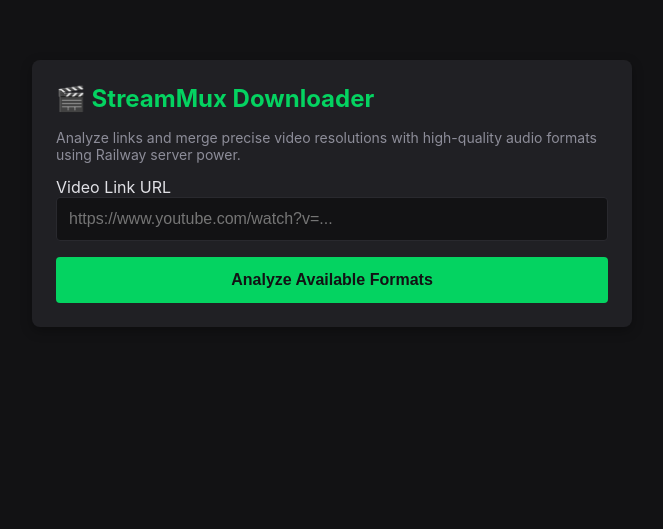
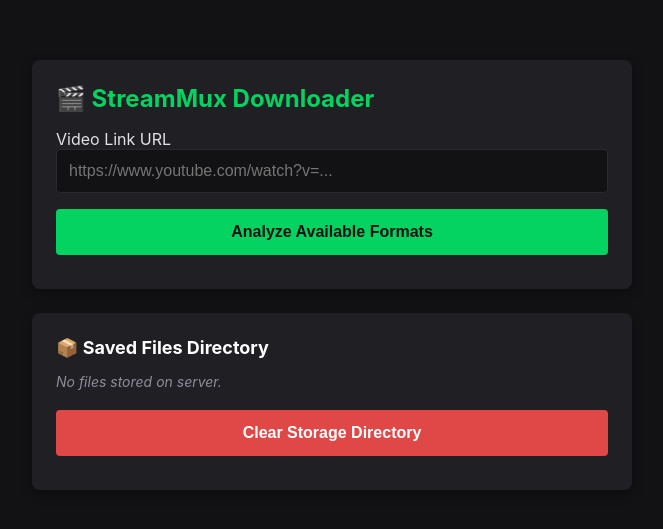
Before and after one commit to Git-yRail1/mineytDlr, a Flask app: page / in a window 1280 px wide. Shown: the top 529 px of the page, without its empty margins (308-971 px from the left). Run offline with Flask 3, Linux system fonts and the light colour scheme; parts of the project's set-up code (start-up, migrations or seed data) failed here and were passed over.

Commit message:
change app.py

```diff
--- a/app.py
+++ b/app.py
@@ -1,21 +1,83 @@
-from flask import Flask, render_template, request, jsonify, send_file
+from flask import Flask, render_template, request, jsonify, send_from_directory
 import yt_dlp
 import os
 import subprocess
 import re
+import shutil
 
 app = Flask(__name__)
 
-# Ensure absolute temporary and download storage zones exist
+# Core directory configurations
 STORAGE_DIR = "/tmp"
+DOWNLOADS_DIR = os.path.join(STORAGE_DIR, "downloads")
+
 os.makedirs(STORAGE_DIR, exist_ok=True)
+os.makedirs(DOWNLOADS_DIR, exist_ok=True)
+
+# Path where the temporary cookies file will be generated on the server
+COOKIE_FILE_PATH = os.path.join(STORAGE_DIR, "youtube_cookies.txt")
 
 def clean_filename(title):
     return re.sub(r'[^\w\s-]', '', title).strip().replace(' ', '_')
 
+# --- COOKIE ENGINE SHIELD ---
+cookies_data = os.environ.get("YOUTUBE_COOKIES", "").strip()
+if cookies_data:
+    try:
+        with open(COOKIE_FILE_PATH, "w", encoding="utf-8") as f:
+            f.write(cookies_data)
+        print("✅ Cookie asset written successfully.")
+    except Exception as e:
+        print(f"❌ Failed to write temporary cookie file: {e}")
+
+BYPASS_OPTS = {
+    'quiet': True,
+    'no_warnings': True,
+    'geo_bypass': True,
+    'extractor_args': {
+        'youtube': {
+            'player_client': ['web', 'ios'],
+            'skip': ['dash', 'hls']
+        }
+    },
+    'http_headers': {
+        'User-Agent': 'Mozilla/5.0 (Windows NT 10.0; Win64; x64) AppleWebKit/537.36 (KHTML, like Gecko) Chrome/120.0.0.0 Safari/537.36',
+        'Accept': 'text/html,application/xhtml+xml,application/xml;q=0.9,*/*;q=0.8',
+    }
+}
+
+if os.path.exists(COOKIE_FILE_PATH):
+    BYPASS_OPTS['cookiefile'] = COOKIE_FILE_PATH
+
 @app.route('/')
 def home():
     return render_template('index.html')
+
+@app.route('/files', methods=['GET'])
+def list_files():
+    try:
+        files = os.listdir(DOWNLOADS_DIR)
+        return jsonify({'files': files})
+    except Exception as e:
+        return jsonify({'error': str(e)}), 500
+
+@app.route('/files/<filename>', methods=['GET'])
+def get_file(filename):
+    # Safely deliver static download files without directory traversal vulnerabilities
+    return send_from_directory(DOWNLOADS_DIR, filename, as_attachment=True)
+
+@app.route('/clear', methods=['POST'])
+def clear_storage():
+    try:
+        for item in os.listdir(DOWNLOADS_DIR):
+            path = os.path.join(DOWNLOADS_DIR, item)
+            if os.path.isfile(path) or os.path.islink(path):
+                os.unlink(path)
+            elif os.path.isdir(path):
+                shutil.rmtree(path)
+        return jsonify({'message': 'Permanent file store cleared successfully'})
+    except Exception as e:
+        return jsonify({'error': str(e)}), 500
 
 @app.route('/scan', methods=['POST'])
 def scan_video():
@@ -25,7 +87,8 @@ def scan_video():
         return jsonify({'error': 'URL cannot be empty'}), 400
 
     try:
-        with yt_dlp.YoutubeDL({'quiet': True}) as ydl:
+        scan_opts = BYPASS_OPTS.copy()
+        with yt_dlp.YoutubeDL(scan_opts) as ydl:
             meta = ydl.extract_info(url, download=False)
             formats = meta.get('formats', [])
 
@@ -59,34 +122,34 @@ def download_video():
         return jsonify({'error': 'Missing URL or Resolution parameters'}), 400
 
     try:
-        # Step 1: Gather clean title information
-        with yt_dlp.YoutubeDL({'quiet': True}) as ydl:
+        with yt_dlp.YoutubeDL(BYPASS_OPTS) as ydl:
             meta = ydl.extract_info(url, download=False)
             safe_title = clean_filename(meta.get('title', 'video'))
 
-        # Construct temporary operational paths
         video_pattern = os.path.join(STORAGE_DIR, f"temp_v_{safe_title}")
         audio_pattern = os.path.join(STORAGE_DIR, f"temp_a_{safe_title}")
-        output_file = os.path.join(STORAGE_DIR, f"{safe_title}_{target_height}p.mp4")
-        print("step1 finish")
-        # Step 2: Download isolated tracks
-        video_opts = {
+
+        # CHANGED: The target path points directly into the permanent directory location
+        output_filename = f"{safe_title}_{target_height}p.mp4"
+        output_file = os.path.join(DOWNLOADS_DIR, output_filename)
+
+        video_opts = BYPASS_OPTS.copy()
+        video_opts.update({
             'format': f'bestvideo[height={target_height}]/bestvideo[height<={target_height}]',
-            'outtmpl': f"{video_pattern}.%(ext)s",
-            'quiet': True
-        }
-        audio_opts = {
+            'outtmpl': f"{video_pattern}.%(ext)s"
+        })
+
+        audio_opts = BYPASS_OPTS.copy()
+        audio_opts.update({
             'format': 'bestaudio',
-            'outtmpl': f"{audio_pattern}.%(ext)s",
-            'quiet': True
-        }
+            'outtmpl': f"{audio_pattern}.%(ext)s"
+        })
 
         with yt_dlp.YoutubeDL(video_opts) as ydl:
             ydl.download([url])
         with yt_dlp.YoutubeDL(audio_opts) as ydl:
             ydl.download([url])
-        print("step2 finish")
-        # Step 3: Dynamically scan for extension formats downloaded
+
         files = os.listdir(STORAGE_DIR)
         v_match = [f for f in files if f.startswith(f"temp_v_{safe_title}")]
         a_match = [f for f in files if f.startswith(f"temp_a_{safe_title}")]
@@ -96,8 +159,7 @@ def download_video():
 
         video_file = os.path.join(STORAGE_DIR, v_match[0])
         audio_file = os.path.join(STORAGE_DIR, a_match[0])
-        print("step3 finish")
-        # Step 4: Combine via system ffmpeg
+
         ffmpeg_cmd = [
             'ffmpeg', '-y',
             '-i', video_file,
@@ -108,13 +170,13 @@ def download_video():
         ]
 
         process = subprocess.run(ffmpeg_cmd, stdout=subprocess.PIPE, stderr=subprocess.PIPE, text=True)
-        print("ffmpeg finish")
-        # Cleanup temporary chunks immediately
+
         if os.path.exists(video_file): os.remove(video_file)
         if os.path.exists(audio_file): os.remove(audio_file)
-        print("Erase temp files")
+
         if process.returncode == 0 and os.path.exists(output_file):
-            return send_file(output_file, as_attachment=True, download_name=os.path.basename(output_file))
+            # Return JSON instead of binary data streams
+            return jsonify({'success': True, 'filename': output_filename})
         else:
             return jsonify({'error': f'Muxing compilation failed: {process.stderr}'}), 500
 
@@ -122,6 +184,5 @@ def download_video():
         return jsonify({'error': str(e)}), 500
 
 if __name__ == '__main__':
-    # Railway passes a dynamic PORT environment variable we must listen to
     port = int(os.environ.get("PORT", 5000))
     app.run(host='0.0.0.0', port=port)
--- a/templates/index.html
+++ b/templates/index.html
@@ -3,46 +3,89 @@
 <head>
     <meta charset="UTF-8">
     <meta name="viewport" content="width=device-width, initial-scale=1.0">
-    <title>StreamMux - YouTube Downloader</title>
+    <title>StreamMux Server Storage Downloader</title>
     <style>
         body { font-family: -apple-system, BlinkMacSystemFont, "Segoe UI", Roboto, sans-serif; background: #121214; color: #e1e1e6; max-width: 600px; margin: 40px auto; padding: 20px; }
-        .card { background: #202024; border-radius: 8px; padding: 24px; box-shadow: 0 4px 12px rgba(0,0,0,0.3); }
+        .card { background: #202024; border-radius: 8px; padding: 24px; box-shadow: 0 4px 12px rgba(0,0,0,0.3); margin-bottom: 24px; }
         h1 { margin-top: 0; color: #04d361; font-size: 24px; }
+        h2 { color: #fff; font-size: 18px; margin-top: 0; }
         input[type="text"], select { width: 100%; padding: 12px; border-radius: 4px; border: 1px solid #29292e; background: #121214; color: #fff; box-sizing: border-box; margin-bottom: 16px; font-size: 16px; }
-        button { width: 100%; background: #04d361; color: #121214; border: none; padding: 14px; border-radius: 4px; font-weight: bold; cursor: pointer; font-size: 16px; transition: background 0.2s; }
+        button { width: 100%; background: #04d361; color: #121214; border: none; padding: 14px; border-radius: 4px; font-weight: bold; cursor: pointer; font-size: 16px; transition: background 0.2s; margin-bottom: 10px; }
         button:hover { background: #06b956; }
         button:disabled { background: #4d4d56; color: #8d8d99; cursor: not-allowed; }
+        .btn-danger { background: #e04848; color: #fff; }
+        .btn-danger:hover { background: #c53737; }
         .loading { display: none; text-align: center; color: #8d8d99; margin: 15px 0; font-size: 14px; }
         #format-section { display: none; margin-top: 20px; border-top: 1px solid #29292e; padding-top: 20px; }
         .video-title { font-weight: bold; color: #fff; margin-bottom: 12px; }
+        .file-list { list-style: none; padding: 0; margin: 0; }
+        .file-item { display: flex; justify-content: space-between; align-items: center; background: #121214; padding: 12px; border-radius: 4px; margin-bottom: 8px; border: 1px solid #29292e; }
+        .file-item a { color: #04d361; text-decoration: none; font-weight: bold; font-size: 14px; word-break: break-all; margin-right: 10px; }
+        .file-item a:hover { text-decoration: underline; }
+        .empty-text { color: #8d8d99; font-style: italic; font-size: 14px; }
     </style>
 </head>
 <body>
 
 <div class="card">
     <h1>🎬 StreamMux Downloader</h1>
-    <p style="color: #8d8d99; font-size: 14px;">Analyze links and merge precise video resolutions with high-quality audio formats using Railway server power.</p>
 
     <label for="url">Video Link URL</label>
     <input type="text" id="url" placeholder="https://www.youtube.com/watch?v=...">
 
     <button id="scan-btn" onclick="scanVideo()">Analyze Available Formats</button>
-    <div id="scan-loading" class="loading">⏳ Reading streaming codecs and stream layouts...</div>
+    <div id="scan-loading" class="loading">⏳ Reading streaming layouts...</div>
 
     <div id="format-section">
         <div class="video-title" id="video-title"></div>
         <label for="resolution">Select Resolution Track</label>
         <select id="resolution"></select>
 
-        <button id="download-btn" onclick="startDownload()">Download & Mux via FFmpeg</button>
-        <div id="download-loading" class="loading">🎬 Downloading isolated components and weaving final container file...</div>
+        <button id="download-btn" onclick="startDownload()">Process & Store on Server</button>
+        <div id="download-loading" class="loading">🎬 Downloading tracks and merging into server folder...</div>
     </div>
 </div>
 
+<div class="card">
+    <h2>📦 Saved Files Directory</h2>
+    <ul id="file-list" class="file-list">
+        <li class="empty-text">No files generated yet.</li>
+    </ul>
+    <button class="btn-danger" style="margin-top: 20px;" onclick="clearStorage()">Clear Storage Directory</button>
+</div>
+
 <script>
-// FIXED: Changed 'async def' to 'async function'
+// Load file storage on launch
+document.addEventListener("DOMContentLoaded", updateFileList);
+
+async function updateFileList() {
+    try {
+        const response = await fetch('/files');
+        const data = await response.json();
+        const list = document.getElementById('file-list');
+        list.innerHTML = '';
+
+        if(!data.files || data.files.length === 0) {
+            list.innerHTML = '<li class="empty-text">No files stored on server.</li>';
+            return;
+        }
+
+        data.files.forEach(file => {
+            const li = document.createElement('li');
+            li.className = 'file-item';
+            li.innerHTML = `
+                <a href="/files/${encodeURIComponent(file)}" download>${file}</a>
+                <span style="color:#8d8d99; font-size:12px;">Stored ✓</span>
+            `;
+            list.appendChild(li);
+        });
+    } catch(err) {
+        console.error("Failed listing store assets: ", err);
+    }
+}
+
 async function scanVideo() {
-    const url = document.getElementById('url').value.strip ? document.getElementById('url').value.strip() : document.getElementById('url').value.trim();
+    const url = document.getElementById('url').value.trim();
     if(!url) return alert('Please enter a URL first!');
 
     const btn = document.getElementById('scan-btn');
@@ -60,7 +103,6 @@ async function scanVideo() {
             body: JSON.stringify({ url })
         });
         const data = await response.json();
-
         if(data.error) throw new Error(data.error);
 
         document.getElementById('video-title').innerText = "Found: " + data.title;
@@ -70,7 +112,7 @@ async function scanVideo() {
         data.resolutions.forEach(res => {
             const opt = document.createElement('option');
             opt.value = res.height;
-            opt.innerText = `${res.height}p (.${res.ext})`;
+            opt.innerText = `${res.height}p (.mp4)`;
             selector.appendChild(opt);
         });
 
@@ -83,7 +125,6 @@ async function scanVideo() {
     }
 }
 
-// FIXED: Changed 'async def' to 'async function'
 async function startDownload() {
     const url = document.getElementById('url').value.trim();
     const resolution = document.getElementById('resolution').value;
@@ -99,27 +140,12 @@ async function startDownload() {
             headers: {'Content-Type': 'application/json'},
             body: JSON.stringify({ url, resolution })
         });
+        const data = await response.json();
 
-        if (!response.ok) {
-            const data = await response.json();
-            throw new Error(data.error || 'Server error downloading');
-        }
+        if (data.error) throw new Error(data.error);
 
-        const blob = await response.blob();
-        const downloadUrl = window.URL.createObjectURL(blob);
-        const a = document.createElement('a');
-
-        const contentDisposition = response.headers.get('Content-Disposition');
-        let filename = `downloaded_${resolution}p.mp4`;
-        if (contentDisposition && contentDisposition.includes('filename=')) {
-            filename = contentDisposition.split('filename=')[1].replaceAll('"', '');
-        }
-
-        a.href = downloadUrl;
-        a.download = filename;
-        document.body.appendChild(a);
-        a.click();
-        a.remove();
+        alert(`Processing successful! Muxed video saved onto storage folder.`);
+        updateFileList();
     } catch(err) {
         alert("Download Failed: " + err.message);
     } finally {
@@ -127,6 +153,18 @@ async function startDownload() {
         loading.style.display = 'none';
     }
 }
+
+async function clearStorage() {
+    if(!confirm("Are you sure you want to delete all stored videos from your server container?")) return;
+    try {
+        const response = await fetch('/clear', { method: 'POST' });
+        const data = await response.json();
+        alert(data.message || data.error);
+        updateFileList();
+    } catch(err) {
+        alert("Failed clearing database workspace: " + err.message);
+    }
+}
 </script>
 </body>
 </html>
```
